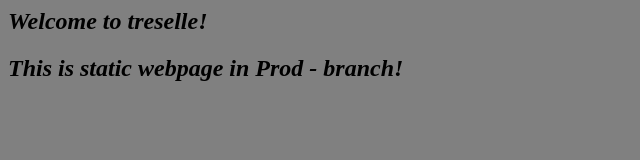
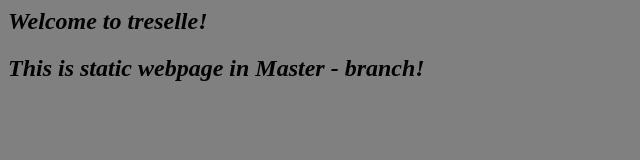
Before and after one commit to rajasekaran07/build_ant_war_jenkinspipe, a plain HTML site: page web/index.html in a window 1280 px wide. Shown: the full height of the page, 0-640 px from the left. Drawn offline with Linux system fonts and the light colour scheme.

Commit message:
Update index.html

```diff
--- a/web/index.html
+++ b/web/index.html
@@ -1,6 +1,6 @@
 <html>
   <body bgcolor="gray">
     <h2><b><i>Welcome to treselle!</i></b></h2>
-    <h2><b><i>This is static webpage in Prod - branch!</i></b></h2>
+    <h2><b><i>This is static webpage in Master - branch!</i></b></h2>
   </body>
 </html>
```
